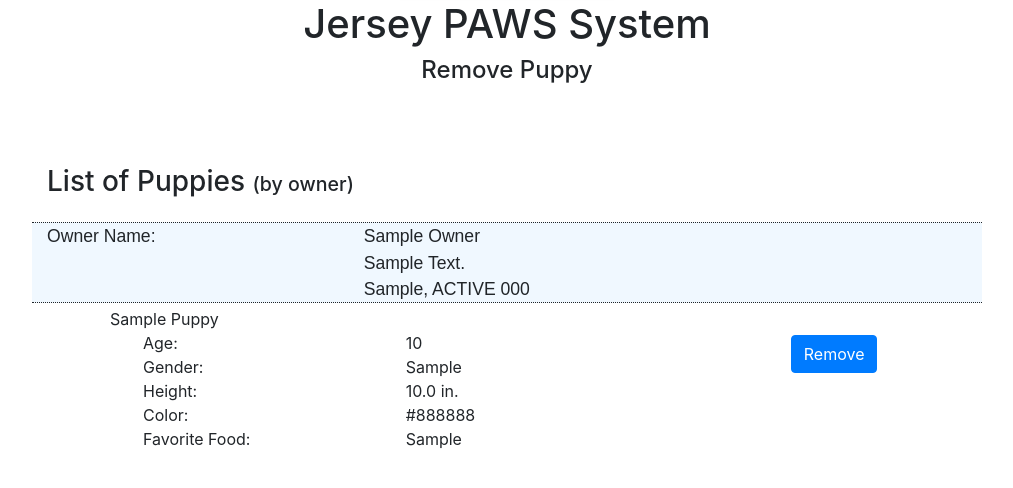
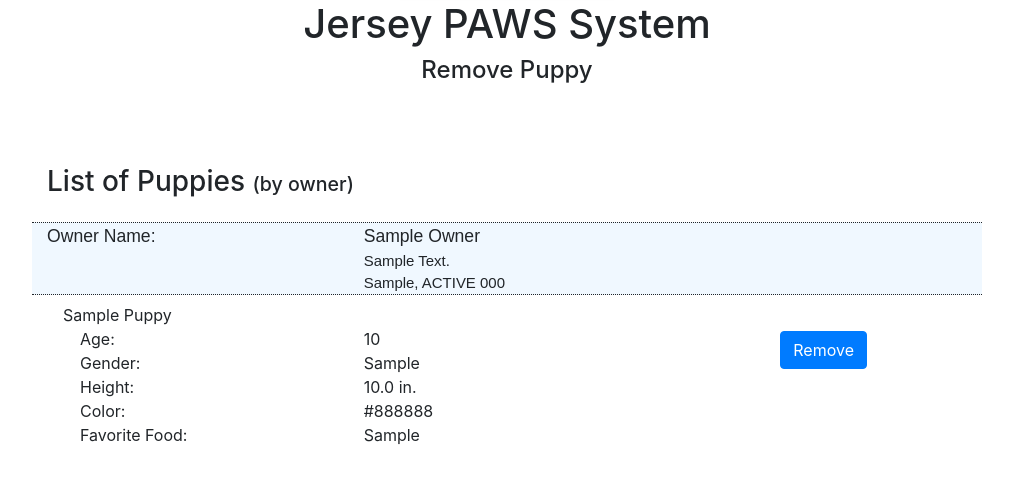
Before and after one commit to ivanzapatarivera/Python_Exercise_2, a Flask app: page /del_pup in a window 1280 px wide. Shown: the part 279-767 px from the top of the page, without its empty margins (133-1146 px from the left). Run offline with Flask 2, Linux system fonts and the light colour scheme; tables that the repository leaves empty hold one stand-in row (values such as "Sample post"); parts of the project's set-up code (start-up, migrations or seed data) failed here and were passed over; some libraries are stand-ins or nearby versions; some web fonts are replaced.

Commit message:
Owner information displaying OK

```diff
--- a/templates/del_puppy.html
+++ b/templates/del_puppy.html
@@ -39,20 +39,20 @@
                         </div>
                         <div class="row">
                             <div class="col-12 col-sm-4"> </div>
-                            <div class="col-12 col-sm-8">{{ owner.address.title() }}</div>
+                            <div class="col-12 col-sm-8" style="font-size: .85em;">{{ owner.address.title() }}</div>
                         </div>
                         <div class="row">
                             <div class="col-12 col-sm-4"> </div>
-                            <div class="col-12 col-sm-8">{{ owner.city.title() }}, {{ owner.state.upper() }} {{ owner.zipcode }}</div>
+                            <div class="col-12 col-sm-8" style="font-size: .85em;">{{ owner.city.title() }}, {{ owner.state.upper() }} {{ owner.zipcode }}</div>
                         </div>
 
                     </div>
                     <div class="col-12">
                         {% for pup in owner.puppies %}
 
-                        <div class="row d-flex align-items-start ml-md-5"   >
-                            <div class="col-12 my-1">
-                                <span class="pup-name">{{ pup.puppy_name.title() }}</span><br>
+                        <div class="row d-flex align-items-start"   >
+                            <div class="col-12 mt-2">
+                                <span class="pup-name pl-md-3">{{ pup.puppy_name.title() }}</span><br>
                                 <div class="row">
                                     <div class="col-4 pl-md-5">
                                         <span>Age: </span><br>
```
